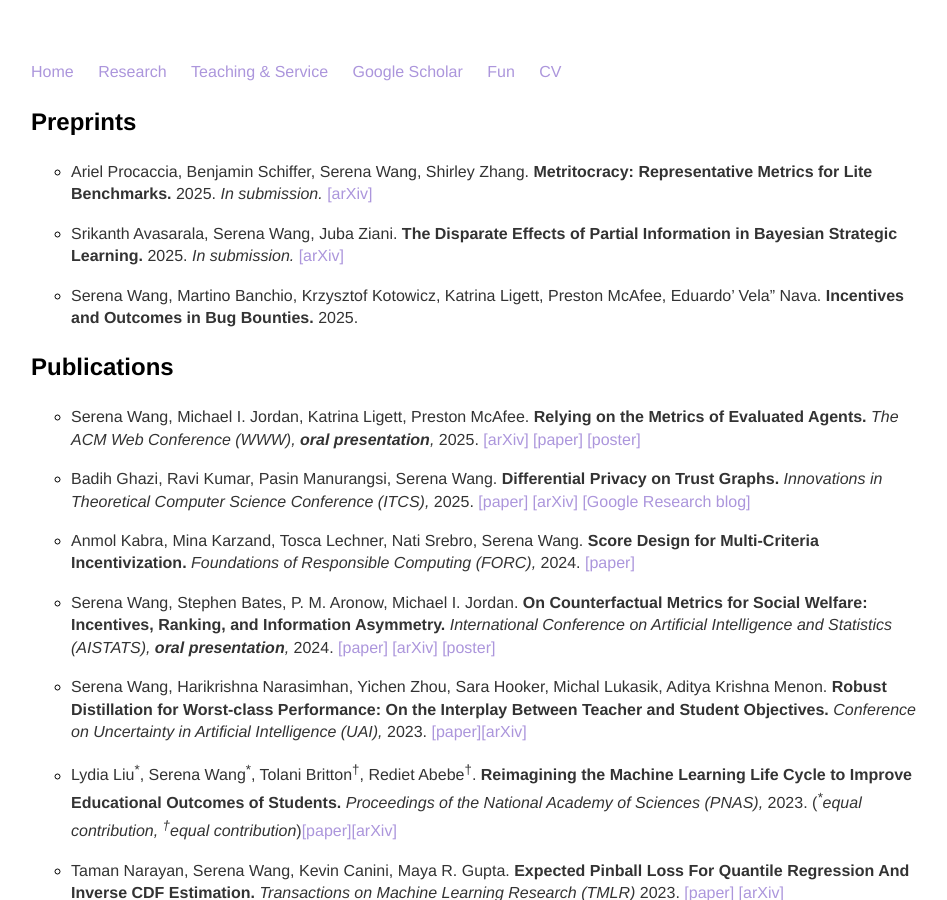
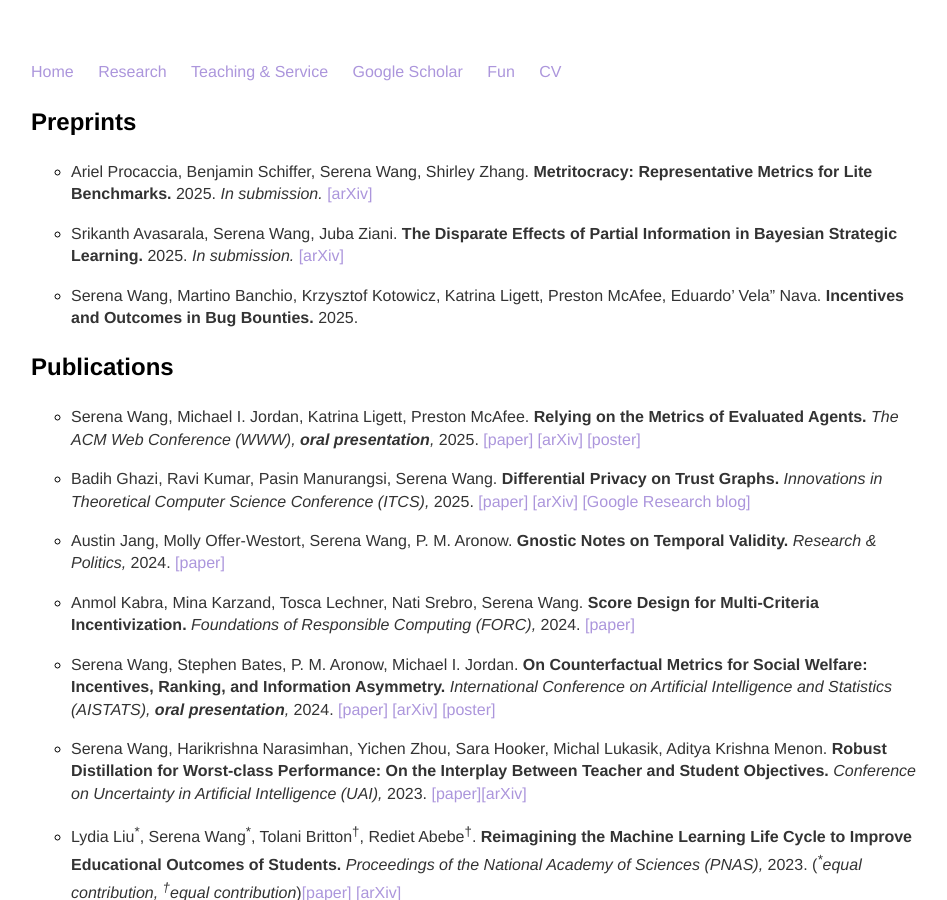
Before and after one commit to serenalwang/serenalwang.github.io, a Jekyll site: the page built from research.md, in a window 1280 px wide and 900 px high. Shown: the whole window, without its empty margins (161-1108 px from the left). Built offline with Jekyll 4.4.1, drawn with Linux system fonts in a browser that asks for light colours.

Commit message:
minor formatting edits

```diff
--- a/research.md
+++ b/research.md
@@ -15,10 +15,13 @@ title: Research
 
 ### Publications
 * Serena Wang, Michael I. Jordan, Katrina Ligett, Preston McAfee.
-**Relying on the Metrics of Evaluated Agents.** *The ACM Web Conference (WWW), **oral presentation**,* 2025. [[arXiv]](https://arxiv.org/abs/2402.14005) [[paper]](https://dl.acm.org/doi/10.1145/3696410.3714864) [[poster]](https://drive.google.com/file/d/1iT8-Nygx1qGs4cQci2wEesXsFOl1X4Vt/view?usp=sharing)
+**Relying on the Metrics of Evaluated Agents.** *The ACM Web Conference (WWW), **oral presentation**,* 2025. [[paper]](https://dl.acm.org/doi/10.1145/3696410.3714864) [[arXiv]](https://arxiv.org/abs/2402.14005) [[poster]](https://drive.google.com/file/d/1iT8-Nygx1qGs4cQci2wEesXsFOl1X4Vt/view?usp=sharing)
 
 * Badih Ghazi, Ravi Kumar, Pasin Manurangsi, Serena Wang.
 **Differential Privacy on Trust Graphs.** *Innovations in Theoretical Computer Science Conference (ITCS),* 2025. [[paper]](https://drops.dagstuhl.de/entities/document/10.4230/LIPIcs.ITCS.2025.53) [[arXiv]](https://arxiv.org/abs/2410.12045) [[Google Research blog]](https://research.google/blog/differential-privacy-on-trust-graphs/)
+
+* Austin Jang, Molly Offer-Westort, Serena Wang, P. M. Aronow.
+**Gnostic Notes on Temporal Validity.** *Research & Politics,* 2024. [[paper]](https://journals.sagepub.com/doi/10.1177/20531680241307942)
 
 * Anmol Kabra, Mina Karzand, Tosca Lechner, Nati Srebro, Serena Wang.
 **Score Design for Multi-Criteria Incentivization.** *Foundations of Responsible Computing (FORC),* 2024. [[paper]](https://drops.dagstuhl.de/entities/document/10.4230/LIPIcs.FORC.2024.8)
@@ -29,14 +32,14 @@ title: Research
 * Serena Wang, Harikrishna Narasimhan, Yichen Zhou, Sara Hooker, Michal Lukasik, Aditya Krishna Menon.
 **Robust Distillation for Worst-class Performance: On the Interplay Between Teacher and Student Objectives.** *Conference on Uncertainty in Artificial Intelligence (UAI),* 2023. [[paper]](https://proceedings.mlr.press/v216/wang23e.html)[[arXiv]](https://arxiv.org/abs/2206.06479)
 
-* Lydia Liu<sup>\*</sup>, Serena Wang<sup>\*</sup>, Tolani Britton<sup><span>&#8224;</span></sup>,  Rediet Abebe<sup><span>&#8224;</span></sup>. **Reimagining the Machine Learning Life Cycle to Improve Educational Outcomes of Students.** *Proceedings of the National Academy of Sciences (PNAS),* 2023.  (*<sup>\*</sup>equal contribution, <sup><span>&#8224;</span></sup>equal contribution*)[[paper]](https://www.pnas.org/doi/10.1073/pnas.2204781120)[[arXiv]](https://arxiv.org/abs/2209.03929)
+* Lydia Liu<sup>\*</sup>, Serena Wang<sup>\*</sup>, Tolani Britton<sup><span>&#8224;</span></sup>,  Rediet Abebe<sup><span>&#8224;</span></sup>. **Reimagining the Machine Learning Life Cycle to Improve Educational Outcomes of Students.** *Proceedings of the National Academy of Sciences (PNAS),* 2023.  (*<sup>\*</sup>equal contribution, <sup><span>&#8224;</span></sup>equal contribution*)[[paper]](https://www.pnas.org/doi/10.1073/pnas.2204781120) [[arXiv]](https://arxiv.org/abs/2209.03929)
 
 
 * Taman Narayan, Serena Wang, Kevin Canini, Maya R. Gupta.
 **Expected Pinball Loss For Quantile Regression And Inverse CDF Estimation.** *Transactions on Machine Learning Research (TMLR)* 2023. [[paper]](https://openreview.net/pdf?id=Eg8Rnb0Hdd) [[arXiv]](https://arxiv.org/abs/2102.05135)
 
 * Wenshuo Guo<sup>\*</sup>, Serena Wang<sup>\*</sup>, Peng Ding, Yixin Wang, Michael I. Jordan.
-**Multi-Source Causal Inference Using Control Variates under Outcome Selection Bias.** *Transactions on Machine Learning Research (TMLR),* 2022. (*<sup>\*</sup>equal contribution*) [[paper]](https://openreview.net/pdf?id=CrimIjBa64)[[arXiv]](https://arxiv.org/abs/2103.16689) [[code]](https://github.com/serenalwang/multisource-causal-public)
+**Multi-Source Causal Inference Using Control Variates under Outcome Selection Bias.** *Transactions on Machine Learning Research (TMLR),* 2022. (*<sup>\*</sup>equal contribution*) [[paper]](https://openreview.net/pdf?id=CrimIjBa64) [[arXiv]](https://arxiv.org/abs/2103.16689) [[code]](https://github.com/serenalwang/multisource-causal-public)
 
 * Ghassen Jerfel<sup>\*</sup>, Serena Wang<sup>\*</sup>, Clara Wong-Fannjiang, Katherine A. Heller, Yian Ma, Michael I. Jordan.
 **Variational Refinement for Importance Sampling Using the Forward Kullback-Leibler Divergence.** *Conference on Uncertainty in Artificial Intelligence (UAI),* 2021. (*<sup>\*</sup>equal contribution*) [[paper]](https://proceedings.mlr.press/v161/jerfel21a/jerfel21a.pdf)
```
